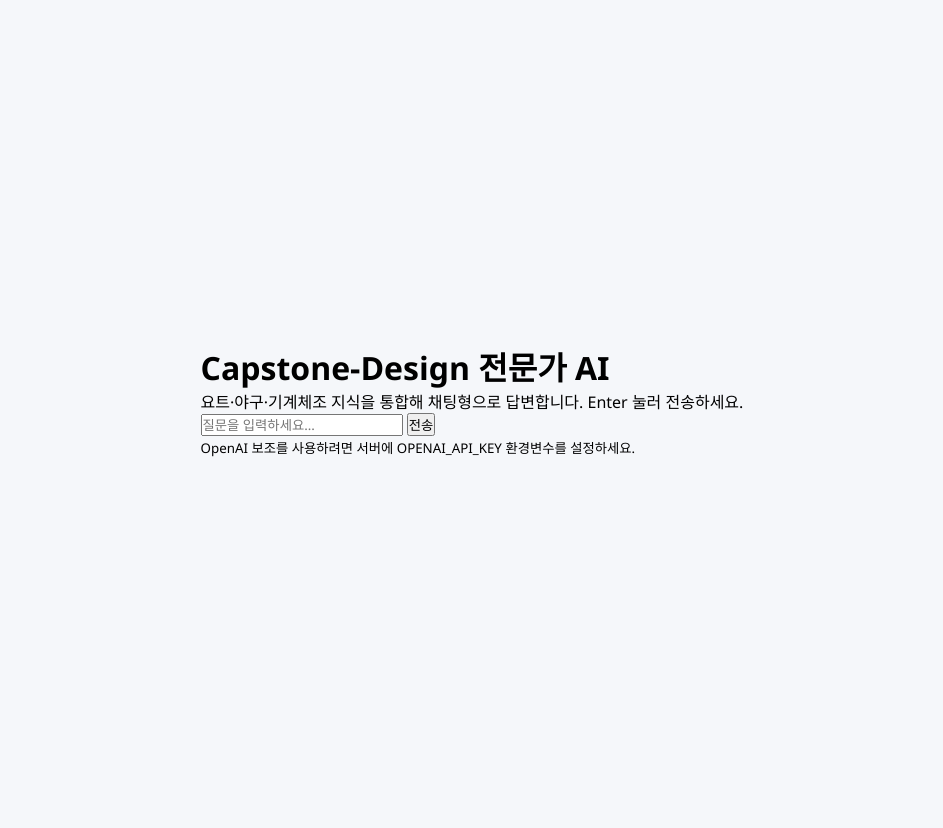
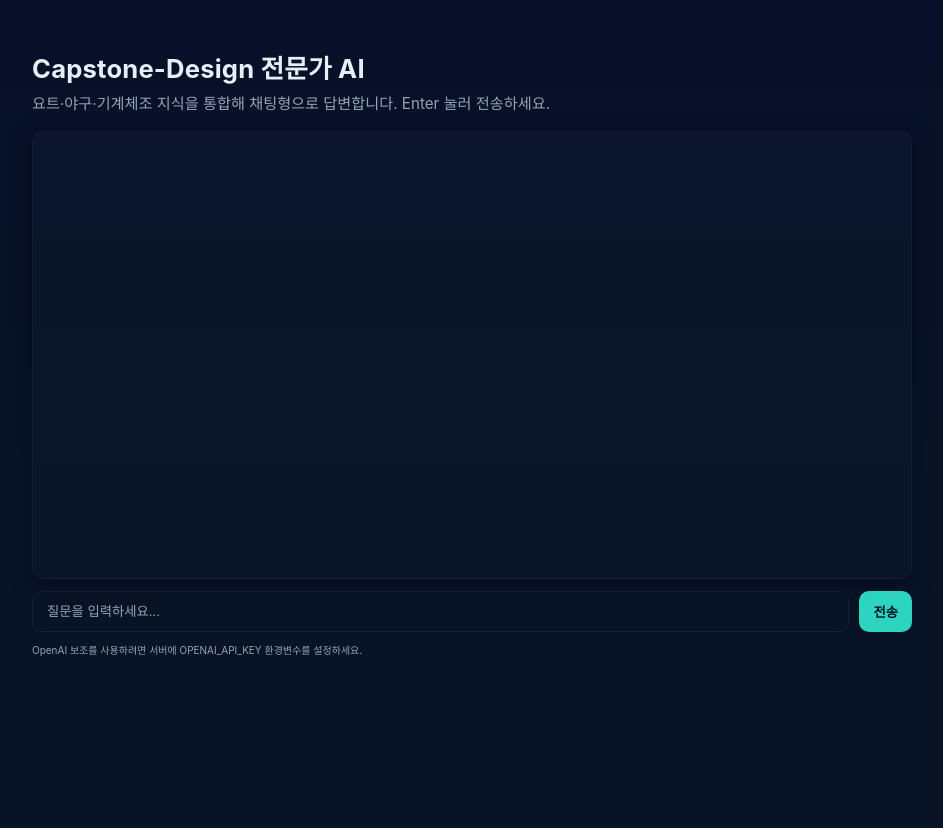
Before and after one commit to a1jung/Capstone-Design, a FastAPI app: page / in a window 1280 px wide. Shown: the whole page, without its empty margins (168-1111 px from the left). Before the commit the page ends 457 px from the top, so only its background shows below. Run offline with FastAPI, Linux system fonts and the light colour scheme.

Commit message:
Update style.css

```diff
--- a/static/style.css
+++ b/static/style.css
@@ -1,97 +1,33 @@
-/* Reset */
-* {
-  margin: 0;
-  padding: 0;
-  box-sizing: border-box;
-  font-family: 'Segoe UI', Tahoma, Geneva, Verdana, sans-serif;
+/* static/style.css */
+:root{
+  --bg:#0f1724;
+  --card:#0b1220;
+  --accent:#2dd4bf;
+  --muted:#94a3b8;
+  --text:#e6eef8;
+}
+*{box-sizing:border-box}
+html,body{height:100%;margin:0;font-family:Inter,Segoe UI,Roboto,'Noto Sans KR',sans-serif;background:linear-gradient(180deg,#071028 0%, #081426 60%);color:var(--text)}
+.app{max-width:920px;margin:28px auto;padding:20px}
+header{display:flex;flex-direction:column;gap:6px;margin-bottom:18px}
+h1{margin:0;font-size:1.6rem;letter-spacing:0.2px}
+.subtitle{margin:0;color:var(--muted);font-size:0.95rem}
+
+.chat-window{
+  background:linear-gradient(180deg, rgba(255,255,255,0.02), rgba(255,255,255,0.01));
+  border:1px solid rgba(255,255,255,0.03);
+  padding:18px;border-radius:12px;height:56vh;overflow:auto;
+  display:flex;flex-direction:column;gap:12px;
+  box-shadow: 0 6px 20px rgba(2,6,23,0.6);
 }
 
-body {
-  background: #f5f7fa;
-  display: flex;
-  justify-content: center;
-  align-items: center;
-  height: 100vh;
-}
+.msg {max-width:78%;padding:12px 14px;border-radius:12px;line-height:1.45}
+.msg.user{margin-left:auto;background:linear-gradient(90deg, rgba(45,212,191,0.12), rgba(45,212,191,0.06));border:1px solid rgba(45,212,191,0.12);color:var(--text)}
+.msg.bot{background:linear-gradient(90deg, rgba(255,255,255,0.02), rgba(255,255,255,0.01));border:1px solid rgba(255,255,255,0.03);color:var(--text)}
 
-.chat-container {
-  width: 100%;
-  max-width: 600px;
-  background: #ffffff;
-  border-radius: 12px;
-  box-shadow: 0 8px 24px rgba(0,0,0,0.1);
-  display: flex;
-  flex-direction: column;
-  overflow: hidden;
-}
+.input-area{display:flex;gap:10px;margin-top:12px}
+#question{flex:1;padding:12px 14px;border-radius:10px;border:1px solid rgba(255,255,255,0.06);background:transparent;color:var(--text);outline:none}
+#question::placeholder{color:var(--muted)}
+#sendBtn{padding:10px 14px;border-radius:10px;border:0;background:var(--accent);color:#012;cursor:pointer;font-weight:600}
 
-.chat-header {
-  background: linear-gradient(90deg, #4facfe, #00f2fe);
-  padding: 20px;
-  color: white;
-  text-align: center;
-  font-size: 1.2rem;
-  font-weight: bold;
-}
-
-.chat-box {
-  flex: 1;
-  padding: 20px;
-  overflow-y: auto;
-  background: #eef1f7;
-}
-
-.message {
-  margin-bottom: 15px;
-  max-width: 80%;
-  padding: 10px 15px;
-  border-radius: 12px;
-  word-break: break-word;
-  line-height: 1.4;
-}
-
-.message.user {
-  background: #4facfe;
-  color: white;
-  align-self: flex-end;
-  border-bottom-right-radius: 0;
-}
-
-.message.bot {
-  background: #e2e6f0;
-  color: #333;
-  align-self: flex-start;
-  border-bottom-left-radius: 0;
-}
-
-.chat-form {
-  display: flex;
-  padding: 15px;
-  border-top: 1px solid #ddd;
-  background: #fff;
-}
-
-.chat-form input {
-  flex: 1;
-  padding: 10px 15px;
-  border-radius: 25px;
-  border: 1px solid #ccc;
-  outline: none;
-  font-size: 1rem;
-}
-
-.chat-form button {
-  margin-left: 10px;
-  padding: 10px 20px;
-  border: none;
-  border-radius: 25px;
-  background: #4facfe;
-  color: white;
-  font-weight: bold;
-  cursor: pointer;
-  transition: background 0.3s;
-}
-
-.chat-form button:hover {
-  background: #00f2fe;
-}
+.footer-note{margin-top:10px;color:var(--muted);font-size:12px}
```
